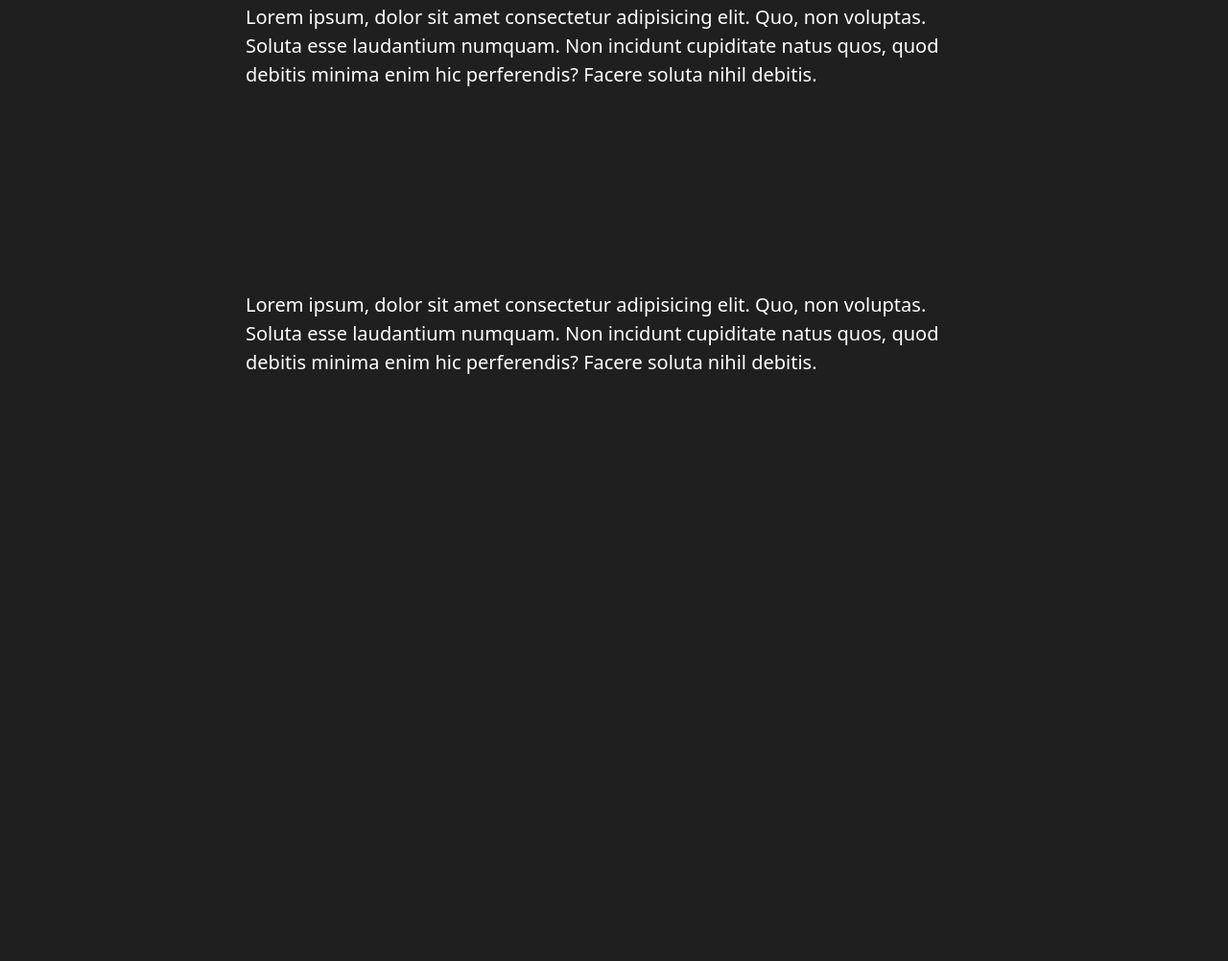
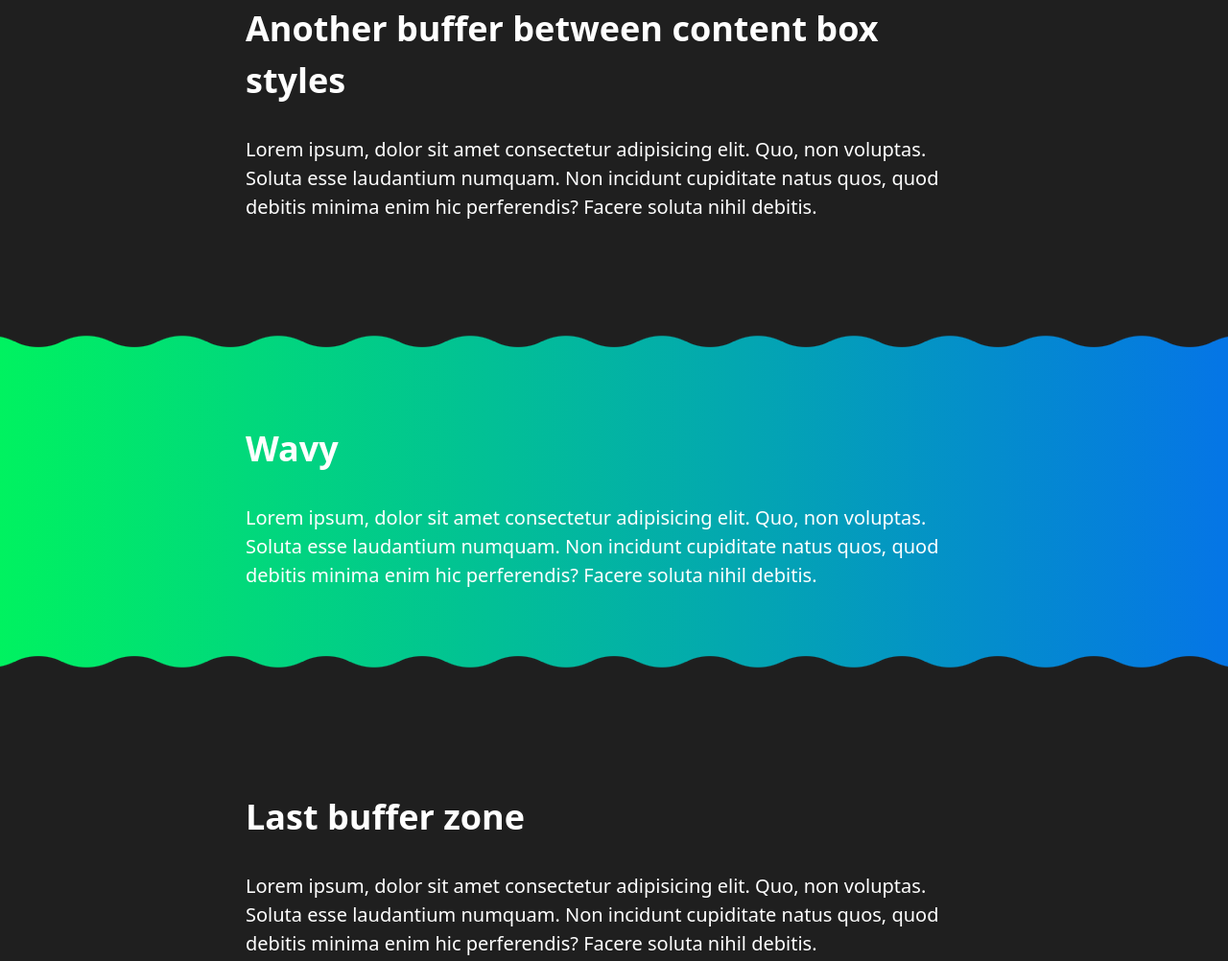
Before and after one commit to RokasSweets/Content-box-styles, a website: page index.html in a window 1280 px wide. Shown: the part 1694-2696 px from the top of the page at 96% size. Before the commit the page ends 2187 px from the top, so only its background shows below. Drawn offline with Linux system fonts and the light colour scheme.

Commit message:
Wavy style

```diff
--- a/index.html
+++ b/index.html
@@ -46,14 +46,21 @@
 
     <section>
         <div class="content-box">
-            <h2 class="content-title"></h2>
+            <h2 class="content-title">Another buffer between content box styles</h2>
+            <p>Lorem ipsum, dolor sit amet consectetur adipisicing elit. Quo, non voluptas. Soluta esse laudantium numquam. Non incidunt cupiditate natus quos, quod debitis minima enim hic perferendis? Facere soluta nihil debitis.</p>
+        </div>
+    </section>
+
+    <section class="wavy">
+        <div class="content-box">
+            <h2 class="content-title">Wavy</h2>
             <p>Lorem ipsum, dolor sit amet consectetur adipisicing elit. Quo, non voluptas. Soluta esse laudantium numquam. Non incidunt cupiditate natus quos, quod debitis minima enim hic perferendis? Facere soluta nihil debitis.</p>
         </div>
     </section>
 
     <section>
         <div class="content-box">
-            <h2 class="content-title"></h2>
+            <h2 class="content-title">Last buffer zone</h2>
             <p>Lorem ipsum, dolor sit amet consectetur adipisicing elit. Quo, non voluptas. Soluta esse laudantium numquam. Non incidunt cupiditate natus quos, quod debitis minima enim hic perferendis? Facere soluta nihil debitis.</p>
         </div>
     </section>
--- a/styles/wavy.css
+++ b/styles/wavy.css
@@ -0,0 +1,12 @@
+.wavy {
+    background: linear-gradient(to right, #00f260, #0575e6);
+    --mask:
+        radial-gradient(55.90px at 50% 75.00px,#000 99%,#0000 101%) calc(50% - 50px) 0/100px 51% repeat-x,
+        radial-gradient(55.90px at 50% -50px,#0000 99%,#000 101%) 50% 25px/100px calc(51% - 25px) repeat-x,
+        radial-gradient(55.90px at 50% calc(100% - 75.00px),#000 99%,#0000 101%) calc(50% - 50px) 100%/100px 51% repeat-x,
+        radial-gradient(55.90px at 50% calc(100% + 50.00px),#0000 99%,#000 101%) 50% calc(100% - 25px)/100px calc(51% - 25px) repeat-x;
+    -webkit-mask: var(--mask);
+        mask: var(--mask);
+}
+
+/* https://css-generators.com/wavy-shapes/ */
```
